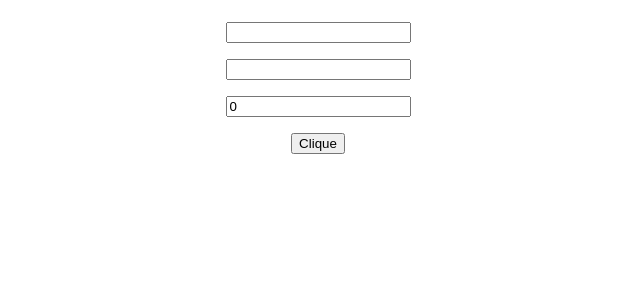
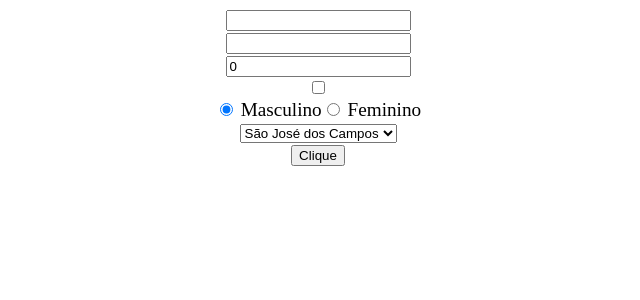
Before and after one commit to alishowsilabas/learningReact, a React (Vite) app: page / in a window 1280 px wide. Shown: the top 300 px of the page, without its empty margins (322-962 px from the left). Built offline with nearby package versions, Linux system fonts and the light colour scheme.

Commit message:
checkbox, radio e select adicionado

```diff
--- a/src/assets/components/Form.jsx
+++ b/src/assets/components/Form.jsx
@@ -6,32 +6,116 @@ const Form = () => {
   // const [idade, setIdade] = useState(0);
 
   const [estado, setEstado] = useState({
-    nome: '',
-    sobrenome: '',
-    idade: 0
-  })
+    nome: "",
+    sobrenome: "",
+    idade: 0,
+    aceito: false,
+    sexo: "masculino",
+  });
 
   const handleClick = () => {
-    console.log(estado.nome, estado.sobrenome, estado.idade);
+    console.log(
+      estado.nome +
+        " " +
+        estado.sobrenome +
+        " " +
+        estado.idade +
+        " " +
+        estado.aceito +
+        " " +
+        estado.sexo +
+        " " +
+        estado.cidade
+    );
   };
 
   const handleChange = (event) => {
     setEstado({
       ...estado,
-      [event.target.name]:event.target.value
+      [event.target.name]: event.target.value,
+    });
+  };
+
+  const handleChangeCB = () => {
+    setEstado({
+      ...estado,
+      aceito: !estado.aceito,
+    });
+  };
+
+  const handleChangeRadio = (event) => {
+    setEstado({
+      ...estado,
+      sexo: event.target.value,
+    });
+  };
+
+  const handleChangeSelect = (event) => {
+    setEstado({
+      ...estado,
+      cidade: event.target.value,
     })
   }
 
   return (
     <div>
       <div>
-        <input type="text" onChange={handleChange} value={estado.nome} name="nome" />
+        <input
+          type="text"
+          onChange={handleChange}
+          value={estado.nome}
+          name="nome"
+        />
       </div>
       <div>
-        <input type="text" onChange={handleChange} value={estado.sobrenome} name="sobrenome" />
+        <input
+          type="text"
+          onChange={handleChange}
+          value={estado.sobrenome}
+          name="sobrenome"
+        />
       </div>
       <div>
-        <input type="text" onChange={handleChange} value={estado.idade} name="idade" />
+        <input
+          type="text"
+          onChange={handleChange}
+          value={estado.idade}
+          name="idade"
+        />
+      </div>
+      <div>
+        <input
+          type="checkbox"
+          onChange={handleChangeCB}
+          checked={estado.aceito}
+        />{" "}
+      </div>
+
+      <div>
+        <input
+          type="radio"
+          name="sexo"
+          onChange={handleChangeRadio}
+          value="masculino"
+          checked={estado.sexo === "masculino"}
+        />{" "}
+        Masculino
+        <input
+          type="radio"
+          name="sexo"
+          onChange={handleChangeRadio}
+          value="feminino"
+          checked={estado.sexo === "feminino"}
+        />{" "}
+        Feminino
+      </div>
+
+      <div>
+        <select name="cidade" onChange={handleChangeSelect} id="">
+          <option value="São José dos Campos">São José dos Campos</option>
+          <option value="Rio de Janeiro">Rio de Janeiro</option>
+          <option value="São Paulo">São Paulo</option>
+        </select>
       </div>
 
       <button onClick={handleClick}>Clique</button>
--- a/src/index.css
+++ b/src/index.css
@@ -1,4 +1,4 @@
 body {
   text-align: center;
-  font-size: 2rem;
+  font-size: 1.2rem;
 }
```
